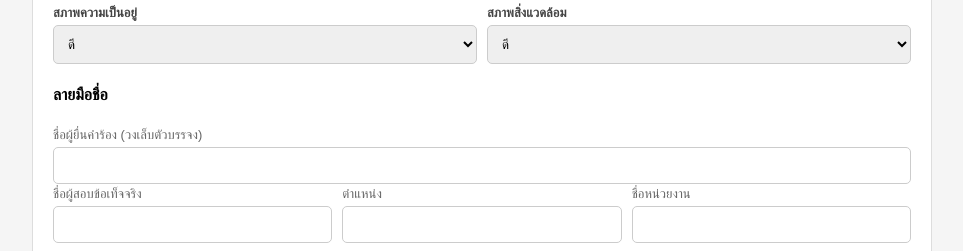
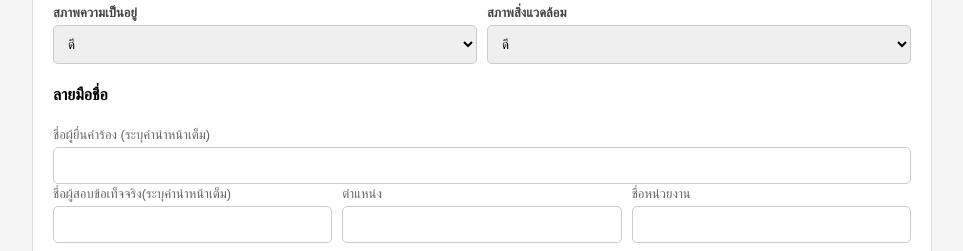
Before and after one commit to ruwaidawy-wq/kunpoom-sk03, a React (Create React App) app: page / in a window 1280 px wide. Shown: the part 3320-3571 px from the top of the page, without its empty margins (158-1121 px from the left). Built offline with nearby package versions, Linux system fonts and the light colour scheme.

Commit message:
Update ApplicationForm.js

```diff
--- a/src/ApplicationForm.js
+++ b/src/ApplicationForm.js
@@ -753,13 +753,13 @@ options={[
 
           <h4>ลายมือชื่อ</h4>
           <Input
-            label="ชื่อผู้ยื่นคำร้อง (วงเล็บตัวบรรจง)"
+            label="ชื่อผู้ยื่นคำร้อง (ระบุคำนำหน้าเต็ม)"
             name="applicant_full_name"
             onChange={handleChange}
           />
           <Row>
             <Input
-              label="ชื่อผู้สอบข้อเท็จจริง"
+              label="ชื่อผู้สอบข้อเท็จจริง(ระบุคำนำหน้าเต็ม)"
               name="interviewer_full_name"
               onChange={handleChange}
             />
```
